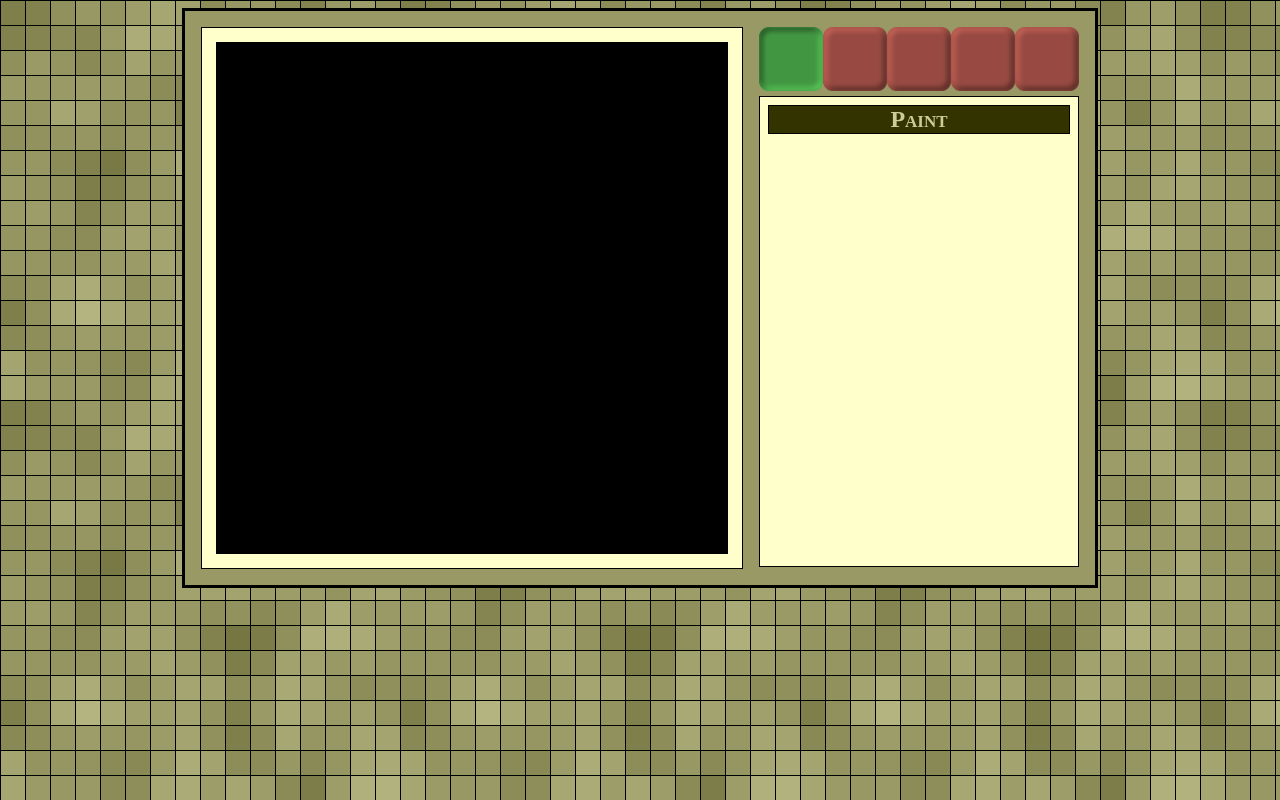
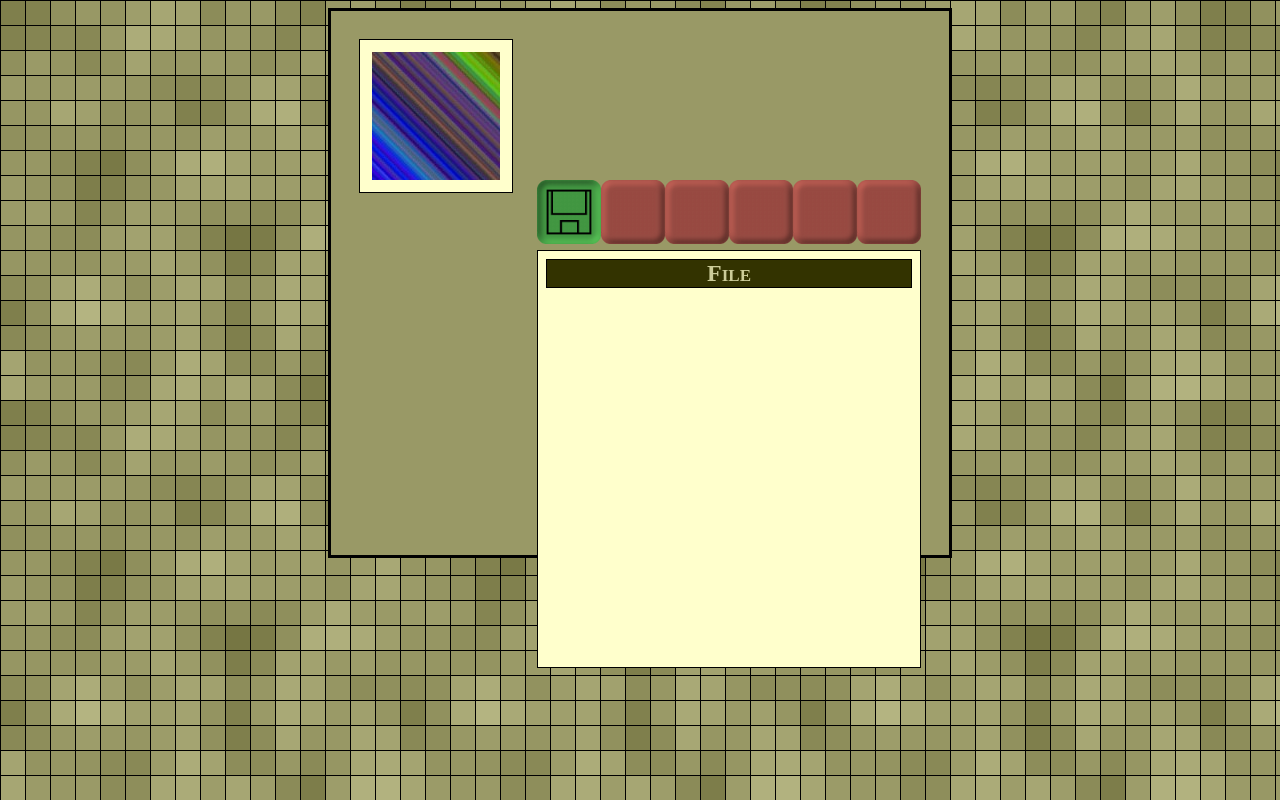
Before and after one commit to nklein/fft-paint, a plain HTML site: page index.html in a window 1280 px wide. Drawn offline with Linux system fonts and the light colour scheme.

Commit message:
Looks like my initial canvas stuff is working well enough... need to add excanvas and some file loading controls.

```diff
--- a/fft_paint.css
+++ b/fft_paint.css
@@ -12,49 +12,64 @@ div#fft_paint_gui {
 }
 
 div#fft_paint_gui > div {
+    display: table-row;
+    min-height: 470px;
+    height: 512px;
 }
 
 div#fft_paint_gui > div > div {
-    float: left;
+    display: table-cell;
+    padding: 12px;
 }
 
 div#image_side {
     background-color: #ffc;
     border: solid black 1px;
-    min-height: 540px;
-    min-width: 540px;
-    height: 540px;
-    width: 540px;
+    padding: 12px;
 }
 
 div#image_side > img,
 div#image_side > canvas {
-    margin: 14px;
+    margin-left: auto;
+    margin-right: auto;
 }
 
 div#image_side > canvas {
     background-color: black;
 }
 
-div#spacer_column {
-    width: 16px;
-}
-
 div#control_side {
-    height: 540px;
-    margin-left: 16px;
-    min-height: 540px;
     position: relative;
+    width: 384px;
 }
 
 div#tool_bar {
     display: table-row;
-    width: 320px;
+    position: absolute;
+    top: 0;
+    left: 0;
+    right: 0;
 }
 
-div#tool_bar > img {
+div#tool_bar > div.tool_bar_button {
+    display: table-cell;
+    margin: 0;
+    position: relative;
     height: 64px;
     width: 64px;
+}
+
+div#tool_bar > div.tool_bar_button > img,
+div#tool_bar > div.tool_bar_button > input {
+    height: 64px;
+    width: 64px;
+}
+
+div#tool_bar > div.tool_bar_button > img {
+    position: absolute;
+    bottom: 0;
+    left: 0;
+    z-index: 1;
 }
 
 div#control_side > img {
@@ -68,17 +83,16 @@ div#control_side > img {
 div.controls {
     background-color: #ffc;
     border: solid black 1px;
-    height: 453px;
-    margin-top: 8px;
     padding: 8px;
-    width: 302px;
     visibility: hidden;
 }
 
 div.controls {
     position: absolute;
-    bottom: 0;
     left: 0;
+    right: 0;
+    top: 70px;
+    height: 400px;
 }
 
 div.controls > h2 {
@@ -90,10 +104,10 @@ div.controls > h2 {
     text-align: center;
 }
 
-div.clear {
-    clear: both;
-    float: none;
+div.collapsed {
+    visibility: collapse;
     height: 0;
+    width: 0;
     line-height: 0;
-    width: 0;
+    overflow: hidden;
 }
--- a/fft_paint.js
+++ b/fft_paint.js
@@ -1,9 +1,10 @@
 var tools = new Array(
+    'file_controls',
+    'fft_controls',
     'paint_controls',
     'gradient_controls',
     'blur_controls',
-    'curve_controls',
-    'file_controls'
+    'curve_controls'
 );
 
 function selectTool( _id ) {
@@ -29,7 +30,88 @@ function selectTool( _id ) {
     return success;
 }
 
+function __nextPowerOfTwo( _nn ) {
+    for ( var pp = 1; pp < _nn; pp += pp ) {
+	/* do nothing */
+    }
+    return pp;
+}
+
+function __prepareImage( _imgId, _canvasId ) {
+    var img = document.getElementById( _imgId );
+    var canvas = document.getElementById( _canvasId );
+    if ( !img || !canvas ) {
+	return false;
+    }
+
+    if ( !img.complete ) {
+	setTimeout("__prepareImage('"+ _imgId +"','"+ _canvasId +"');", 1000);
+	return true;
+    }
+
+    var iw = img.naturalWidth;
+    var ih = img.naturalHeight;
+
+    if ( iw < 1 || ih < 1 ) {
+	return false;
+    }
+
+    //
+    // round the image width and height up to the next power of two
+    // (after clamping to make sure our result is neither too small
+    // nor too large)
+    //
+    var ww = __nextPowerOfTwo( Math.min( Math.max( iw, 128 ), 512 ) );
+    var hh = __nextPowerOfTwo( Math.min( Math.max( ih, 128 ), 256 ) );
+
+    canvas.width = ww;
+    canvas.height = hh;
+
+    var context = canvas.getContext( '2d' );
+    if ( !context ) {
+	return false;
+    }
+
+    context.fillStyle = '#000';
+    context.fillRect( 0, 0, ww, hh );
+
+    var ox = (ww - iw)/2;
+    var oy = (hh - ih)/2;
+
+    //
+    // if our image got bigger than we're letting our canvas get,
+    // then we're going to scale the image down.
+    //
+    if ( iw > ww || ih > hh ) {
+	var aspect = (iw * 1.0) / (ih * 1.0);
+	if ( aspect * hh <= ww ) {
+	    iw = aspect * hh;
+	    ih = hh;
+	}
+	else {
+	    iw = ww;
+	    ih = ww / aspect;
+	}
+    }
+
+    //
+    // blit the image into the canvas
+    //
+    context.drawImage( img,  0,  0, img.naturalWidth, img.naturalHeight,
+		            ox, oy, iw,               ih );
+
+    return true;
+}
+
+function changeImage( _url ) {
+    var img = document.getElementById( 'original_image' );
+    img.src = _url;
+    return __prepareImage( 'original_image', 'the_canvas' );
+}
+
 function initGUI() {
     var success = selectTool( tools[0] );
+    success = success && __prepareImage( 'original_image', 'the_canvas' );
+    setTimeout("changeImage('http://americansportsblog.files.wordpress.com/2009/07/logan-tom-15-and-her-teammates-on-the-us-womens-olympic-volleyball-team.jpg');", 5000);
     return success;
 }
--- a/index.html
+++ b/index.html
@@ -7,29 +7,54 @@
   <body onload="return initGUI();">
     <div id="fft_paint_gui">
       <div>
+        <div>
 	  <div id="image_side">
-	  <canvas width="512" height="512">
+	    <canvas id="the_canvas" width="256" height="256">
 	      Your browser must support the Canvas tag.  Safari, Firefox,
 	      Chrome, Opera, and IE 7 or higher should work.
 	    </canvas>
 	  </div>
+	</div>
+	<div>
 	  <div id="control_side">
             <div id="tool_bar">
+	      <div class="tool_bar_button"
+		   onclick="return selectTool('file_controls');">
+		<input type="image" id="file_controls_button"
+		       src="false.png" width="64" height="64" border="0" />
+		<img src="file.png" width="64" height="64" border="0" />
+	      </div>
+	      <div class="tool_bar_button"
+		   onclick="return selectTool('fft_controls');">
+		<input type="image" id="fft_controls_button"
+		       src="false.png" width="64" height="64" border="0" />
+	      </div>
+	      <div class="tool_bar_button"
+		   onclick="return selectTool('paint_controls');">
 		<input type="image" id="paint_controls_button"
-		   onclick="return selectTool('paint_controls');"
 		       src="false.png" width="64" height="64" border="0" />
+	      </div>
+	      <div class="tool_bar_button"
+		   onclick="return selectTool('gradient_controls');">
 		<input type="image" id="gradient_controls_button"
-		   onclick="return selectTool('gradient_controls');"
 		       src="false.png"  width="64" height="64" border="0" />
+	      </div>
+	      <div class="tool_bar_button"
+		   onclick="return selectTool('blur_controls');">
 		<input type="image" id="blur_controls_button"
-		   onclick="return selectTool('blur_controls');"
 		       src="false.png" width="64" height="64" border="0" />
+	      </div>
+	      <div class="tool_bar_button"
+		   onclick="return selectTool('curve_controls');">
 		<input type="image" id="curve_controls_button"
-		   onclick="return selectTool('curve_controls');"
 		       src="false.png" width="64" height="64" border="0" />
-	    <input type="image" id="file_controls_button"
-		   onclick="return selectTool('file_controls');"
-		   src="false.png" width="64" height="64" border="0" />
+	      </div>
+	    </div>
+	    <div id="file_controls" class="controls">
+	      <h2>File</h2>
+	    </div>
+	    <div id="fft_controls" class="controls">
+	      <h2>Fast Fourier Transform</h2>
 	    </div>
 	    <div id="paint_controls" class="controls">
 	      <h2>Paint</h2>
@@ -43,12 +68,12 @@
 	    <div id="curve_controls" class="controls">
 	      <h2>Curves</h2>
 	    </div>
-	  <div id="file_controls" class="controls">
-	    <h2>File</h2>
 	  </div>
 	</div>
-	<div class="clear">&nbsp;</div>
       </div>
+    </div>
+    <div class="collapsed">
+      <img src="diagonal.jpg" id="original_image" width="128" height="128" />
     </div>
   </body>
 </html>
```
Also changed, not shown: diagonal.jpg (added), file.png (added). Lines whose indentation alone changed are shown as unchanged.
